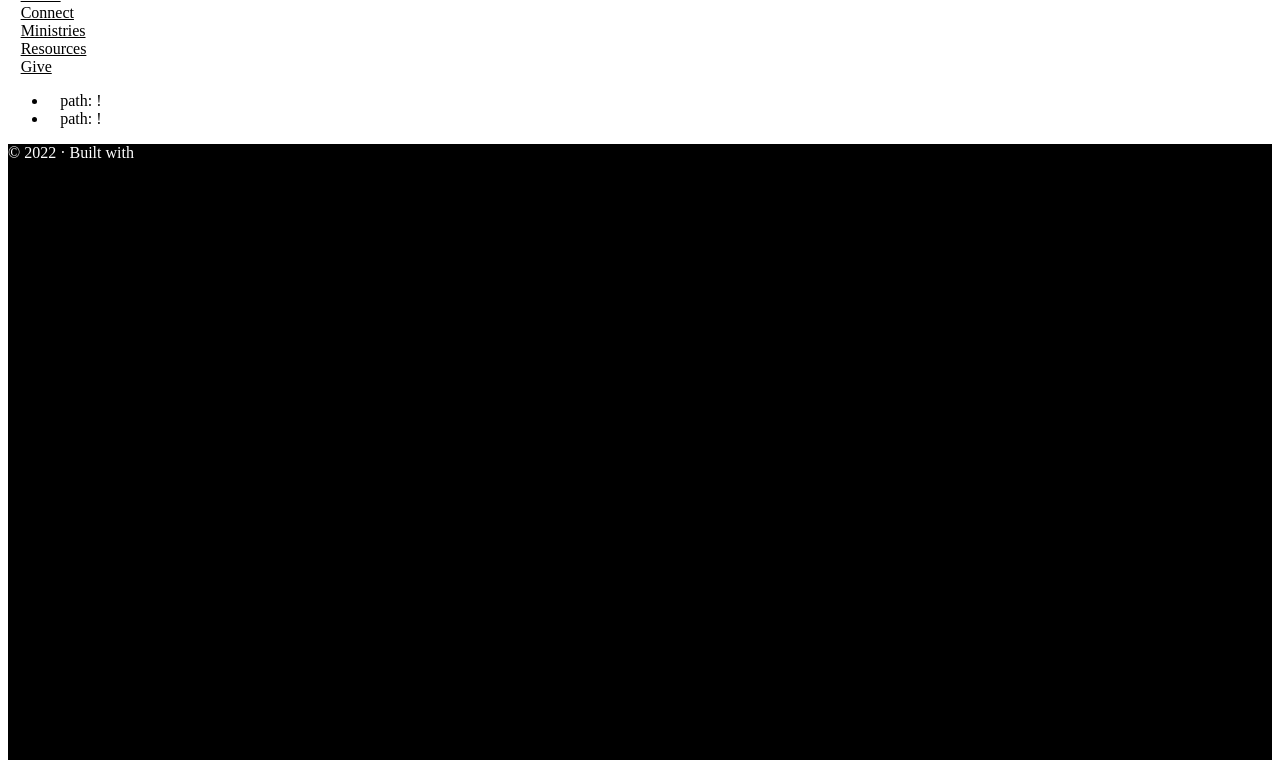
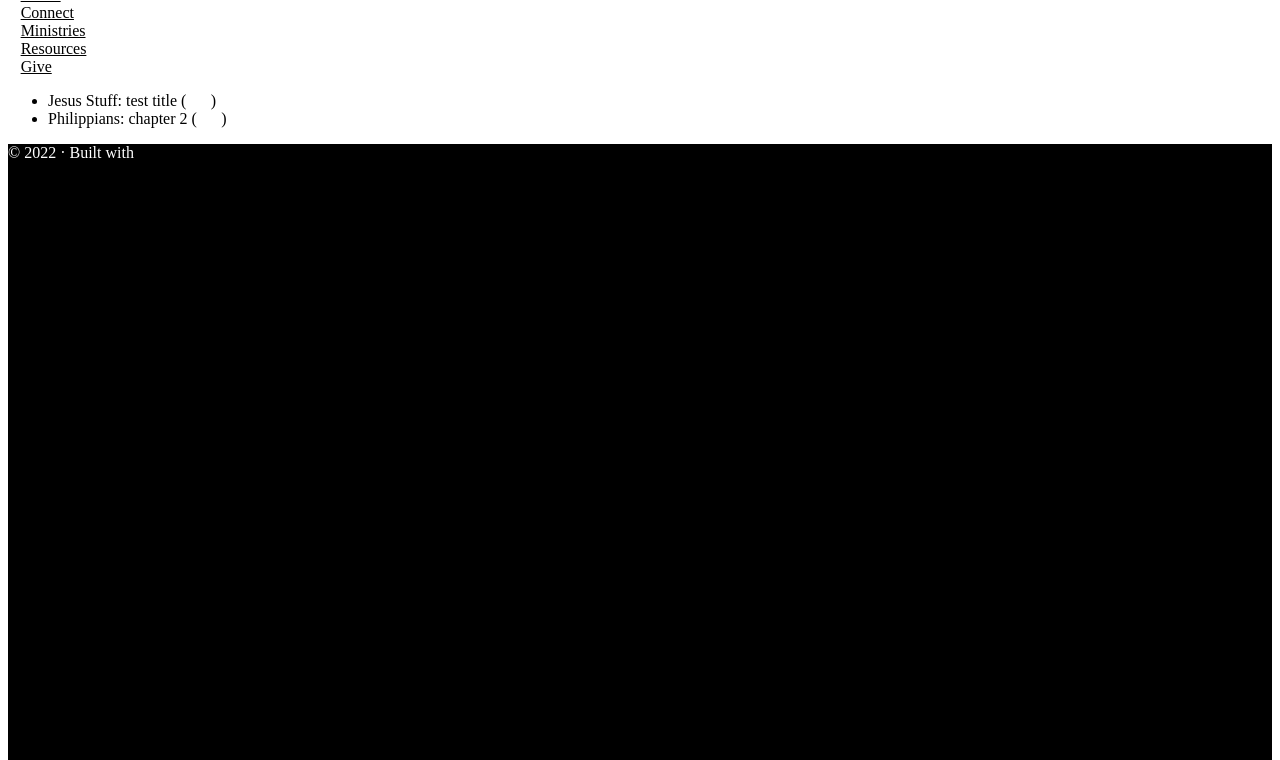
Before and after one commit to rebeccawshaw/church.nyc, a Gatsby site: page /sermons in a window 1280 px wide. Shown: the part 40-800 px from the top of the page. Built offline with nearby package versions, Linux system fonts and the light colour scheme; Gatsby itself is replaced by a stand-in of ours.

Commit message:
add more descriptive links for sermon guides

```diff
--- a/src/pages/sermons/index.js
+++ b/src/pages/sermons/index.js
@@ -8,9 +8,9 @@
     <Layout>
         <ul>
         {props.data.allMarkdownRemark.nodes.map(markdownRemark => (
-            <li key={markdownRemark.series}>
+            <li key={markdownRemark.frontmatter.series}>
                 {console.log(markdownRemark)}
-            <Link to={markdownRemark.sermonPath}>path: {markdownRemark.sermonPath}!</Link>
+                {markdownRemark.frontmatter.series}: {markdownRemark.frontmatter.title} (<Link to={markdownRemark.sermonPath}>{markdownRemark.sermonPath}</Link>)
             </li>
         ))}
         </ul>
```
